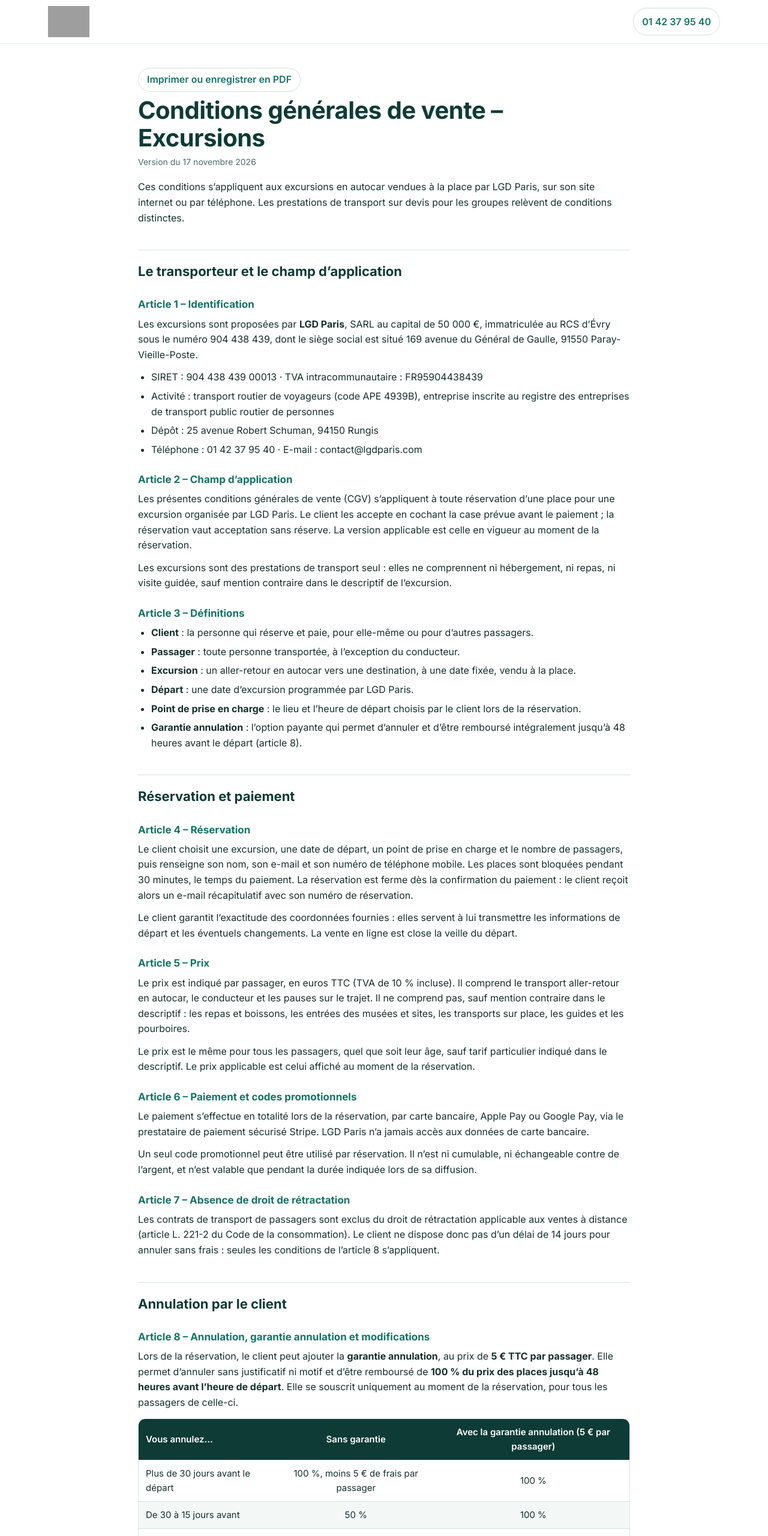
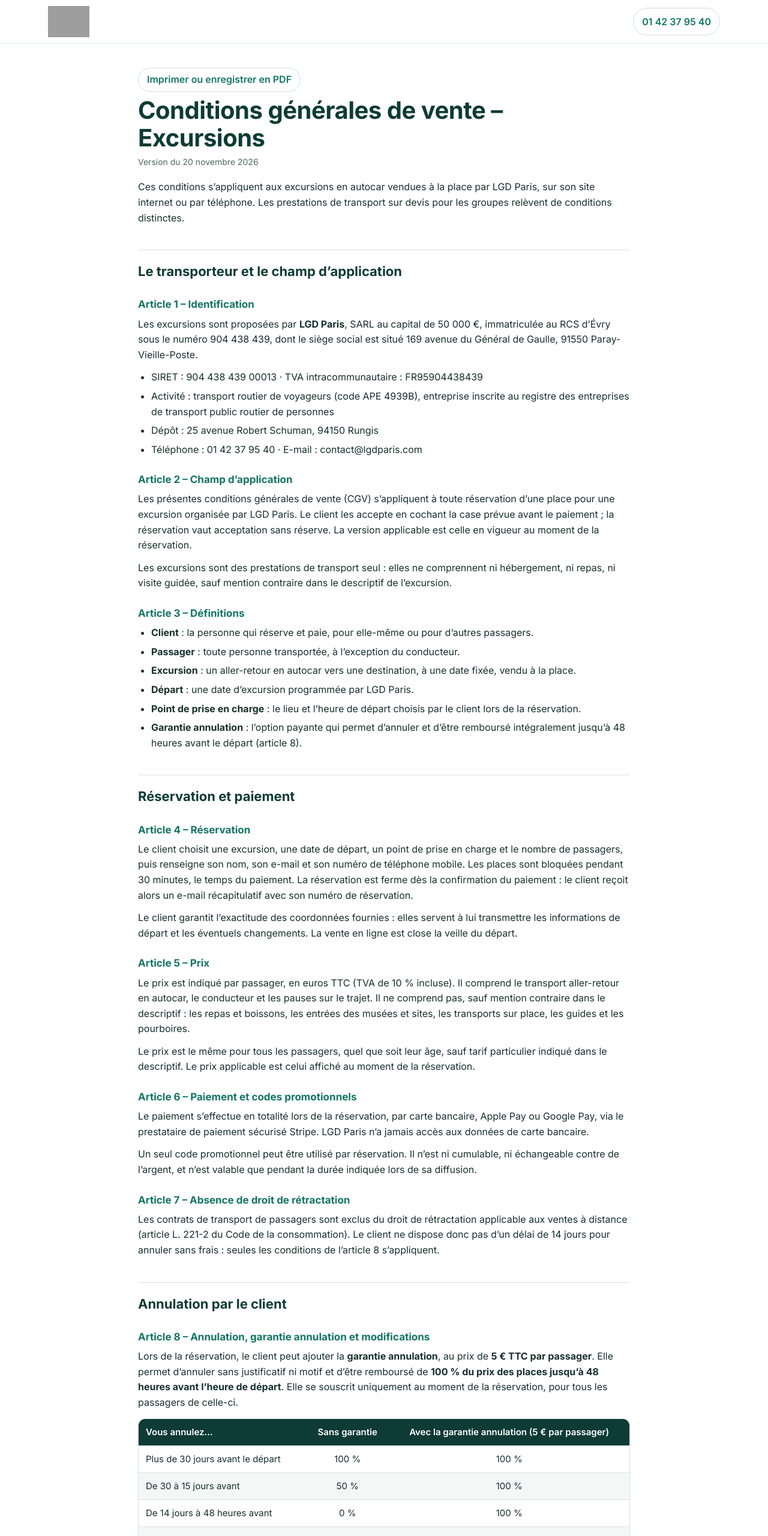
Before and after one commit to LGDPARIS/lgd-excursions, a plain HTML site: page cgv-excursions/index.html in a window 1280 px wide. Shown: the top 2560 px of the page at 60% size. Drawn offline with Linux system fonts and the light colour scheme; grey boxes are pictures that could not be loaded.

Commit message:
Annulation sans garantie à plus de 30 jours : 100 % remboursé, sans frais (décision de Gaston du 20/11/2026) ; CGV version du 20 novembre 2026
Co-Authored-By: Claude Opus 5.5 <noreply@anthropic.com>
Claude-Session: https://claude.ai/code/session_01Co3Ry6CezbHkC9GDcPvzP1

```diff
--- a/cgv-excursions/index.html
+++ b/cgv-excursions/index.html
@@ -170,7 +170,7 @@ a{ color:#147566; }
 <main class="cgv">
 <button type="button" class="cgv-print" onclick="window.print()">Imprimer ou enregistrer en PDF</button>
 <h1>Conditions générales de vente – Excursions</h1>
-<p class="cgv-version">Version du 17 novembre 2026</p>
+<p class="cgv-version">Version du 20 novembre 2026</p>
 <p>Ces conditions s’appliquent aux excursions en autocar vendues à la place par LGD Paris, sur son site internet ou par téléphone. Les prestations de transport sur devis pour les groupes relèvent de conditions distinctes.</p>
 <h2>Le transporteur et le champ d’application</h2>
 <h3>Article 1 – Identification</h3>
@@ -219,7 +219,7 @@ a{ color:#147566; }
 <tbody>
 <tr>
 <td>Plus de 30 jours avant le départ</td>
-<td>100 %, moins 5 € de frais par passager</td>
+<td>100 %</td>
 <td>100 %</td>
 </tr>
 <tr>
```
Also changed, not shown: amsterdam/index.html (+1 -1 lines), bruges/index.html (+1 -1 lines), strasbourg/index.html (+1 -1 lines).
